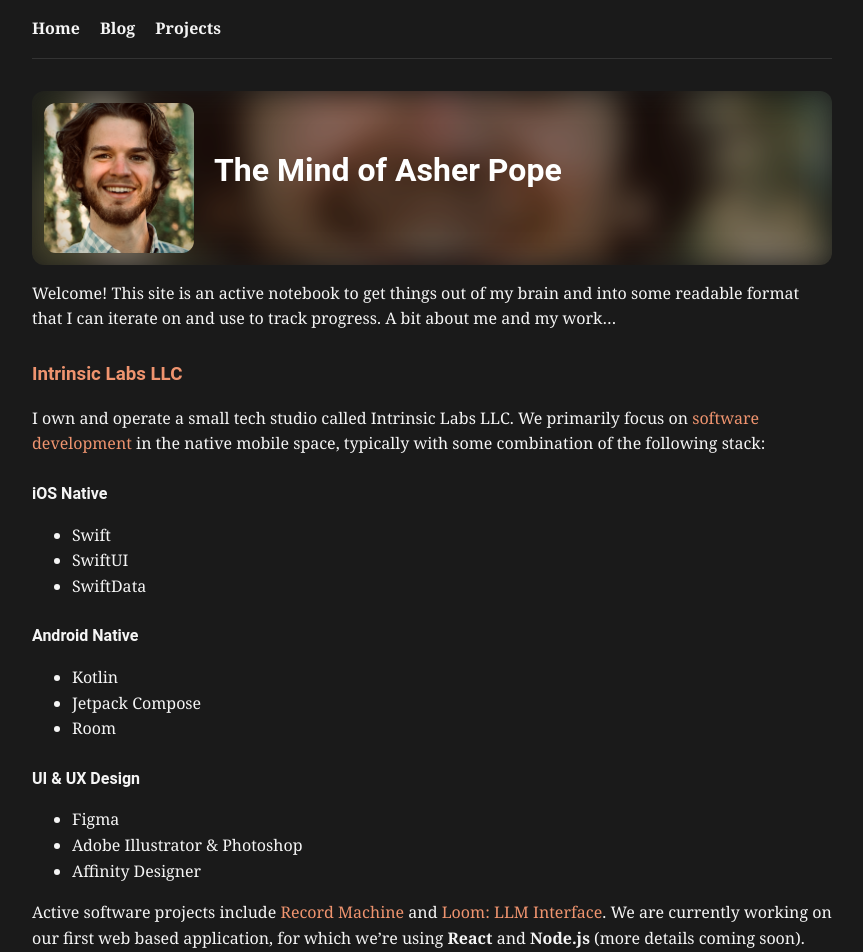
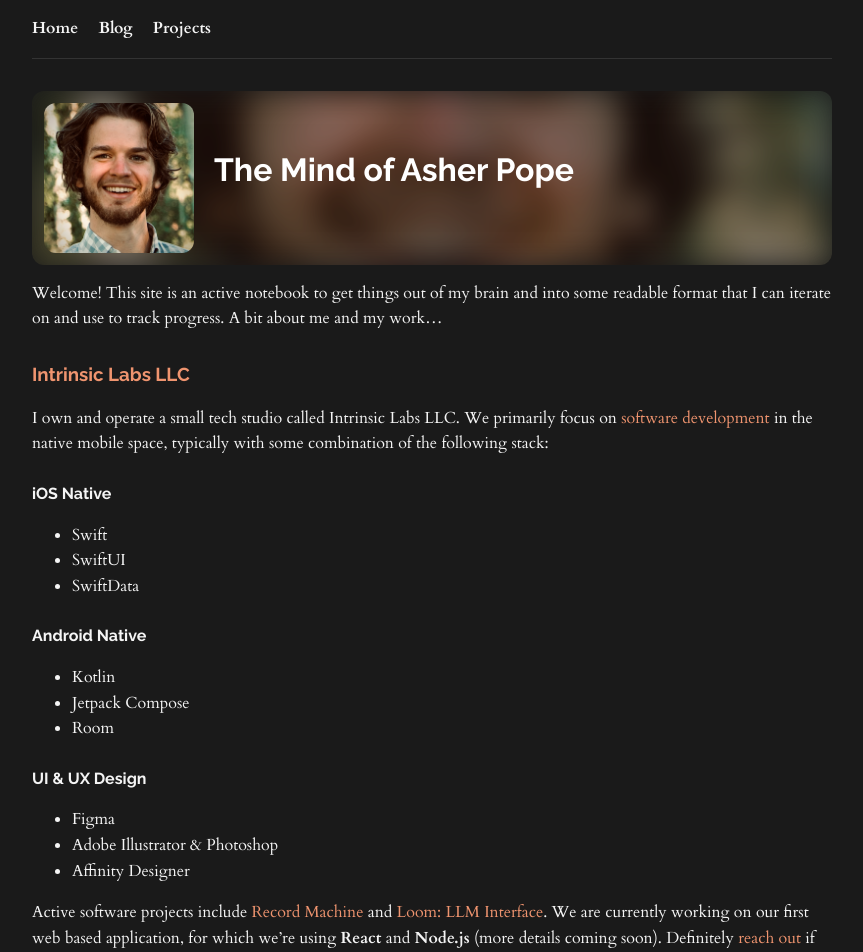
Before and after one commit to rocketbro/rocketbro.github.io, a Jekyll site: the page built from index.md, in a window 1280 px wide and 1400 px high. Shown: the top 952 px of the window, without its empty margins (208-1071 px from the left). Built offline with Jekyll 4.4.1, drawn with Linux system fonts in a browser that asks for light colours.

Commit message:
update fonts

```diff
--- a/_layouts/default.html
+++ b/_layouts/default.html
@@ -8,6 +8,9 @@
     <link rel="stylesheet" href="{{ '/assets/css/main.css' | relative_url }}">
     {% feed_meta %}
     {% seo %}
+    <link href="https://fonts.googleapis.com/css2?family=Raleway:wght@400;700&display=swap" rel="stylesheet">
+    <link href="https://fonts.googleapis.com/css2?family=Cardo:ital,wght@0,400;0,700;1,400&display=swap" rel="stylesheet">
+    <link href="https://fonts.googleapis.com/css2?family=JetBrains+Mono:ital,wght@0,400;0,700;1,400;1,700&display=swap" rel="stylesheet">
 </head>
 <body>
     <header class="nav">
--- a/assets/css/_sass/_variables.scss
+++ b/assets/css/_sass/_variables.scss
@@ -7,9 +7,9 @@ $spacing-unit: 1rem;
 $container-width: 1200px;
 $border-radius: 2rem;
 
-$font-family-base: "Georgia", "Times New Roman", Times, serif;
-$font-family-headings: "Roboto", "Helvetica Neue", Arial, sans-serif;
-$font-family-code: 'Courier New', monospace;
+$font-family-base: "Cardo", Georgia, "Times New Roman", Times, serif;
+$font-family-headings: "Raleway", "Helvetica Neue", Arial, sans-serif;
+$font-family-code: 'JetBrains Mono', 'Courier New', monospace;
 $line-height-base: 1.6;
 $max-width: 800px;
 $background-color: #1a1a1a;
```
